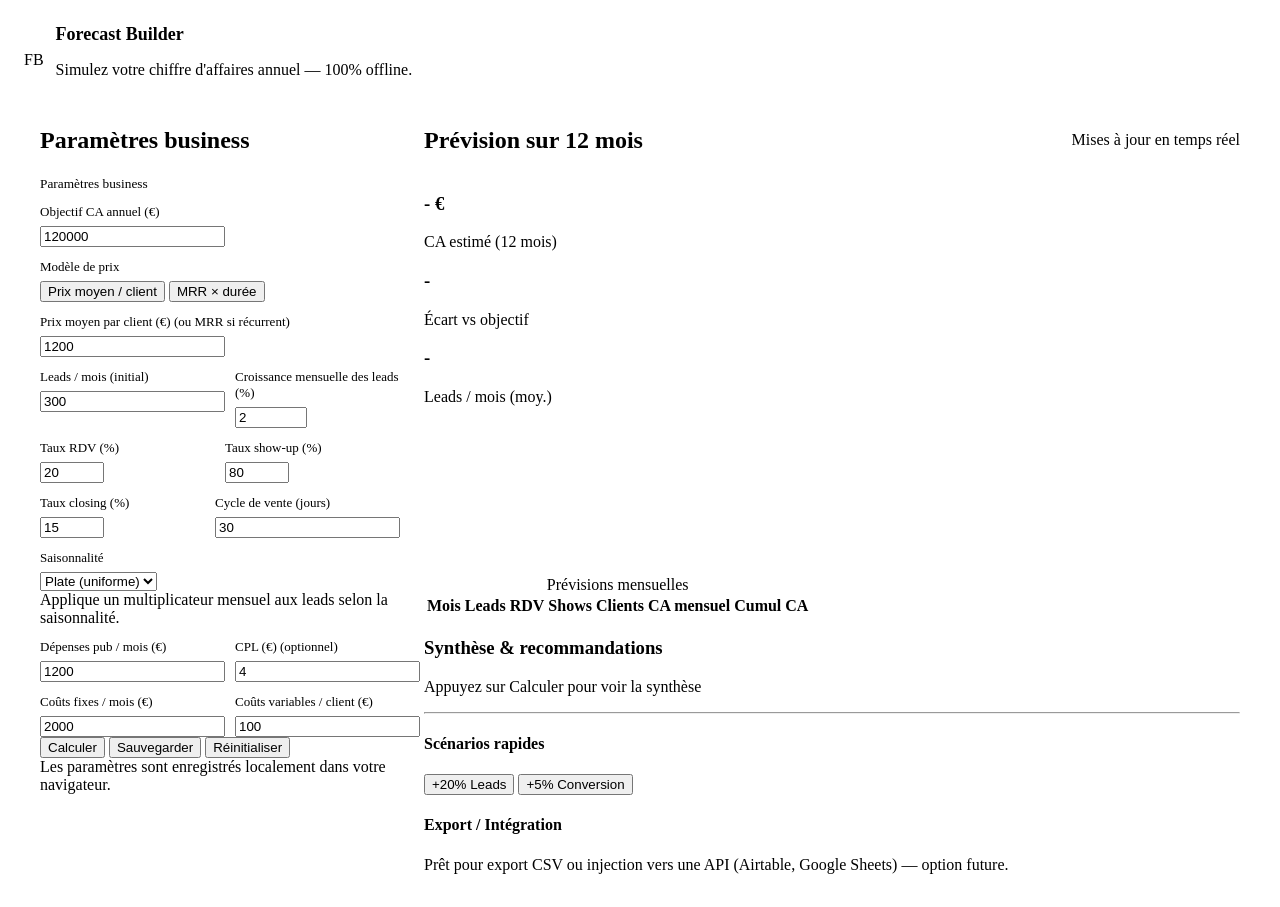
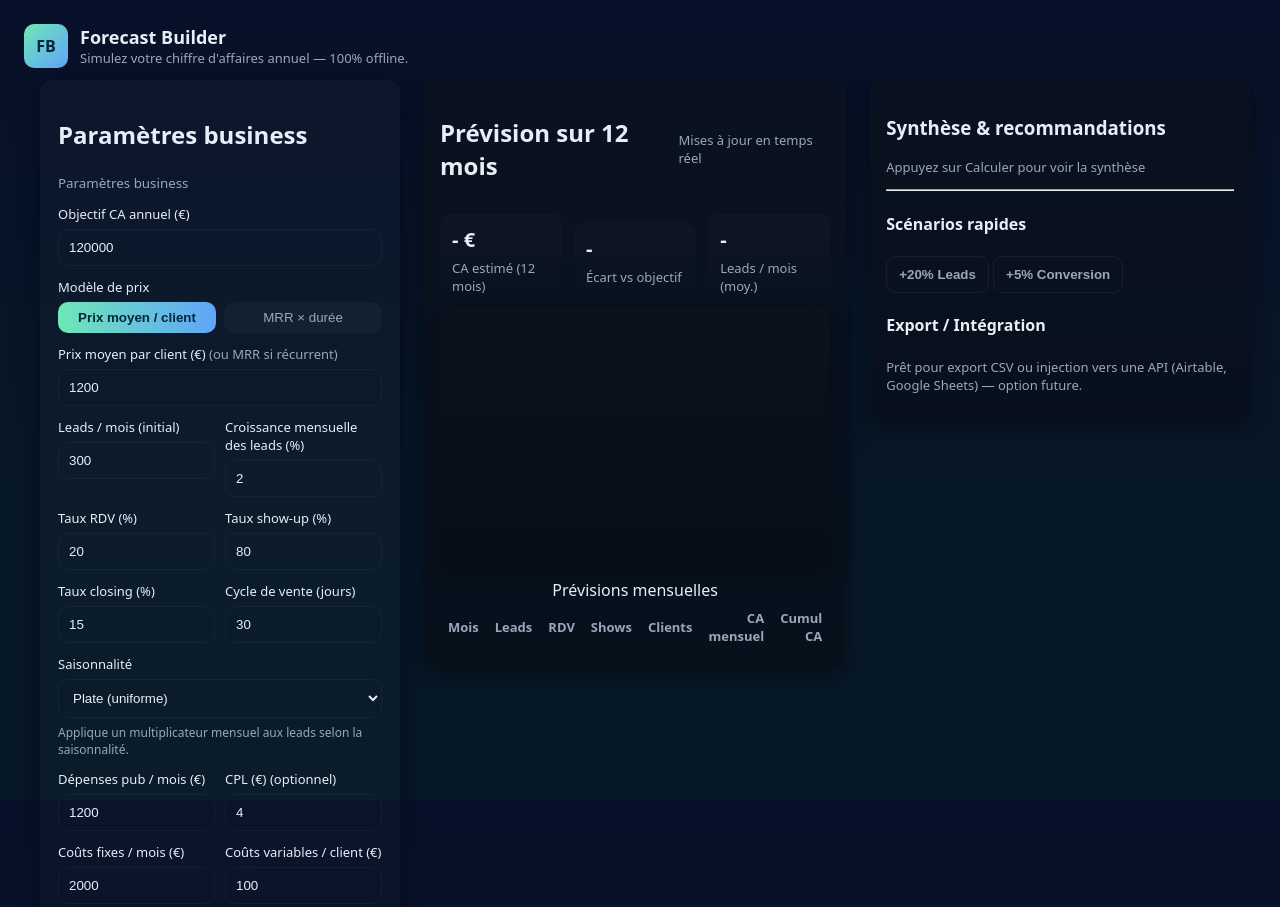
Before and after one commit to Madrank/forecast-builder, a plain HTML site: page index.html in a window 1280 px wide. Shown: the top 907 px of the page. Drawn offline with Linux system fonts and the light colour scheme.

Commit message:
Consolidation du css

```diff
--- a/style.css
+++ b/style.css
@@ -1,3 +1,16 @@
+:root {
+  --bg: #0f1724;
+  --card: #0b1220;
+  --muted: #9aa7bb;
+  --accent: #6ee7b7;
+  --accent-2: #60a5fa;
+  --danger: #fb7185;
+  --glass: rgba(255, 255, 255, 0.03);
+  --radius: 12px;
+  --gap: 16px;
+  --fw: system-ui, -apple-system, 'Segoe UI', Roboto, 'Helvetica Neue', Arial, sans-serif;
+}
+
 * {
   box-sizing: border-box;
 }
@@ -9,6 +22,10 @@ html, body {
 body {
   margin: 0;
   padding: 24px;
+  background: linear-gradient(180deg, #071028 0%, #071827 60%);
+  font-family: var(--fw);
+  color: #e6eef8;
+  -webkit-font-smoothing: antialiased;
 }
 
 .app {
@@ -32,9 +49,39 @@ header {
   align-items: center;
 }
 
+.logo {
+  width: 44px;
+  height: 44px;
+  border-radius: 10px;
+  background: linear-gradient(135deg, var(--accent), var(--accent-2));
+  display: flex;
+  align-items: center;
+  justify-content: center;
+  font-weight: 700;
+  color: #04263b;
+}
+
 h1 {
   font-size: 18px;
   margin: 0;
+}
+
+p.lead {
+  margin: 0;
+  font-size: 13px;
+  color: var(--muted);
+}
+
+/* Sidebar */
+.panel {
+  background: linear-gradient(180deg, rgba(255, 255, 255, 0.02), rgba(255, 255, 255, 0.01));
+  padding: 18px;
+  border-radius: var(--radius);
+  box-shadow: 0 6px 22px rgba(2, 6, 23, 0.6);
+}
+
+.panel small {
+  color: var(--muted);
 }
 
 .field {
@@ -47,6 +94,21 @@ label {
   margin-bottom: 6px;
 }
 
+input[type=text], input[type=number], select {
+  width: 100%;
+  padding: 10px;
+  border-radius: 10px;
+  border: 1px solid rgba(255, 255, 255, 0.04);
+  background: transparent;
+  color: inherit;
+  transition: border 0.3s ease, background 0.3s ease;
+}
+
+input:focus, select:focus {
+  border-color: var(--accent);
+  outline: none;
+}
+
 .row {
   display: flex;
   gap: 10px;
@@ -55,3 +117,178 @@ label {
 .half {
   flex: 1;
 }
+
+.muted {
+  color: var(--muted);
+  font-size: 13px;
+}
+
+.seg {
+  display: flex;
+  gap: 8px;
+  margin-top: 6px;
+}
+
+.seg button {
+  flex: 1;
+  padding: 8px;
+  border-radius: 10px;
+  border: none;
+  background: var(--glass);
+  color: var(--muted);
+  cursor: pointer;
+  transition: background 0.3s ease, color 0.3s ease;
+}
+
+.seg button.active {
+  background: linear-gradient(90deg, var(--accent), var(--accent-2));
+  color: #04263b;
+  font-weight: 600;
+}
+
+.seg button:hover {
+  background: rgba(255, 255, 255, 0.1);
+}
+
+/* Main */
+.grid {
+  display: grid;
+  grid-template-columns: 1fr 380px;
+  gap: 24px;
+}
+
+.card {
+  background: linear-gradient(180deg, rgba(12, 18, 28, 0.6), rgba(6, 10, 18, 0.55));
+  padding: 16px;
+  border-radius: 12px;
+  box-shadow: 0 6px 20px rgba(5, 10, 20, 0.6);
+}
+
+.kpis {
+  display: flex;
+  gap: 12px;
+  align-items: center;
+}
+
+.kpi {
+  flex: 1;
+  padding: 12px;
+  border-radius: 10px;
+  background: linear-gradient(180deg, rgba(255, 255, 255, 0.02), transparent);
+}
+
+.kpi h3 {
+  margin: 0;
+  font-size: 20px;
+}
+
+.kpi p {
+  margin: 6px 0 0;
+  color: var(--muted);
+  font-size: 13px;
+}
+
+table {
+  width: 100%;
+  border-collapse: collapse;
+  margin-top: 12px;
+}
+
+thead th {
+  text-align: left;
+  padding: 8px;
+  font-size: 13px;
+  color: var(--muted);
+}
+
+tbody td {
+  padding: 8px;
+  border-top: 1px solid rgba(255, 255, 255, 0.03);
+}
+
+.right {
+  text-align: right;
+}
+
+/* Chart */
+.chart-wrap {
+  height: 260px;
+  padding: 12px;
+}
+
+canvas {
+  width: 100%;
+  height: 100%;
+  display: block;
+}
+
+.actions {
+  display: flex;
+  gap: 8px;
+  align-items: center;
+  margin-top: 12px;
+}
+
+.btn {
+  padding: 10px 12px;
+  border-radius: 10px;
+  border: none;
+  background: var(--accent-2);
+  color: #04263b;
+  font-weight: 600;
+  cursor: pointer;
+  transition: background 0.3s ease, transform 0.2s ease;
+}
+
+.btn:hover {
+  background: var(--accent);
+  transform: scale(1.05);
+}
+
+.btn.ghost {
+  background: transparent;
+  border: 1px solid rgba(255, 255, 255, 0.06);
+  color: var(--muted);
+  transition: border 0.3s ease, color 0.3s ease;
+}
+
+.btn.ghost:hover {
+  border-color: var(--accent-2);
+  color: var(--accent-2);
+}
+
+/* Responsive */
+@media (max-width: 980px) {
+  .app {
+    grid-template-columns: 1fr;
+  }
+
+  .grid {
+    grid-template-columns: 1fr;
+  }
+
+  .panel {
+    order: 2;
+  }
+}
+
+@media (max-width: 520px) {
+  body {
+    padding: 12px;
+  }
+
+  .logo {
+    width: 36px;
+    height: 36px;
+  }
+
+  .brand h1 {
+    font-size: 16px;
+  }
+}
+
+.hint {
+  font-size: 12px;
+  color: var(--muted);
+  margin-top: 6px;
+}
```
